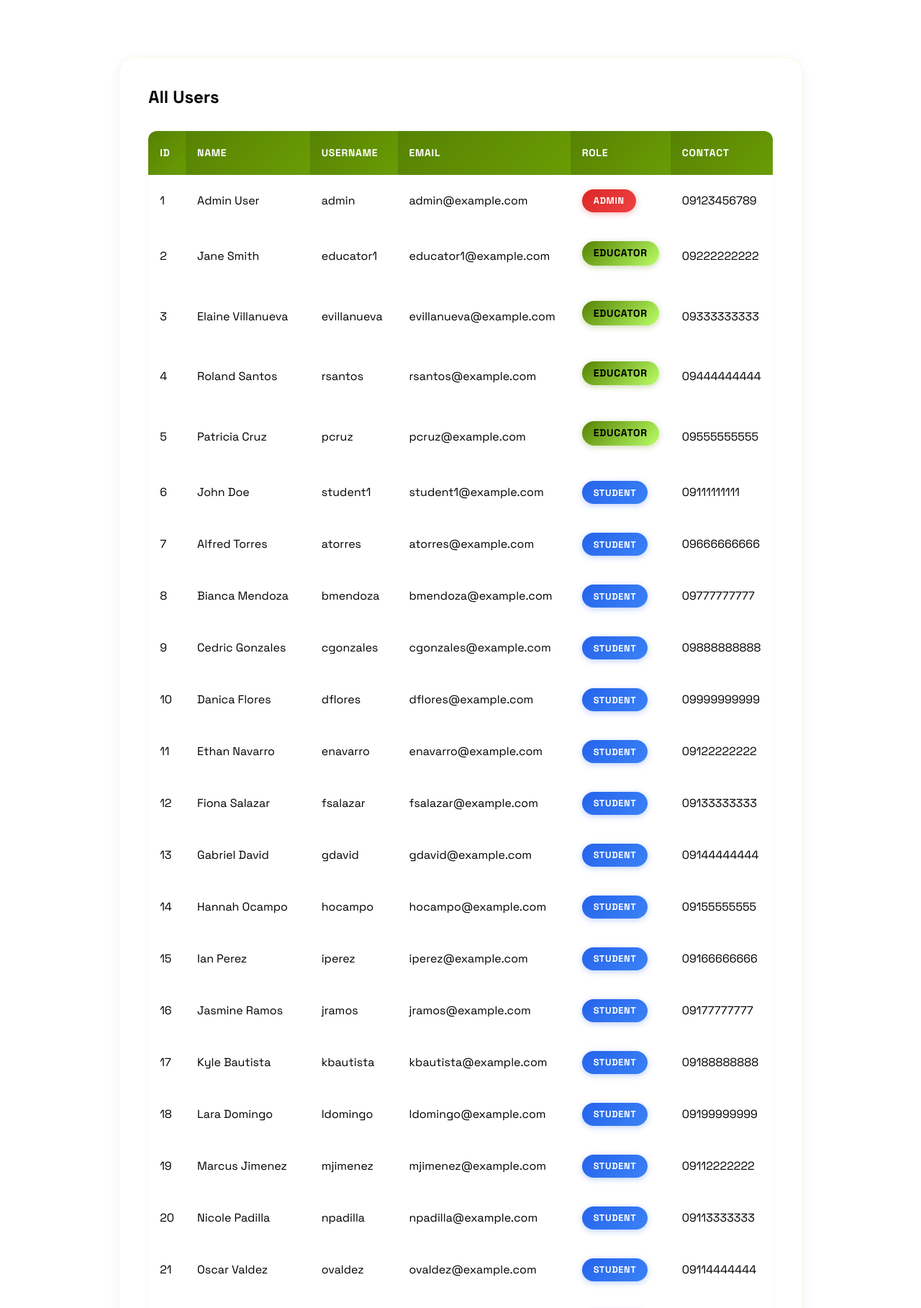
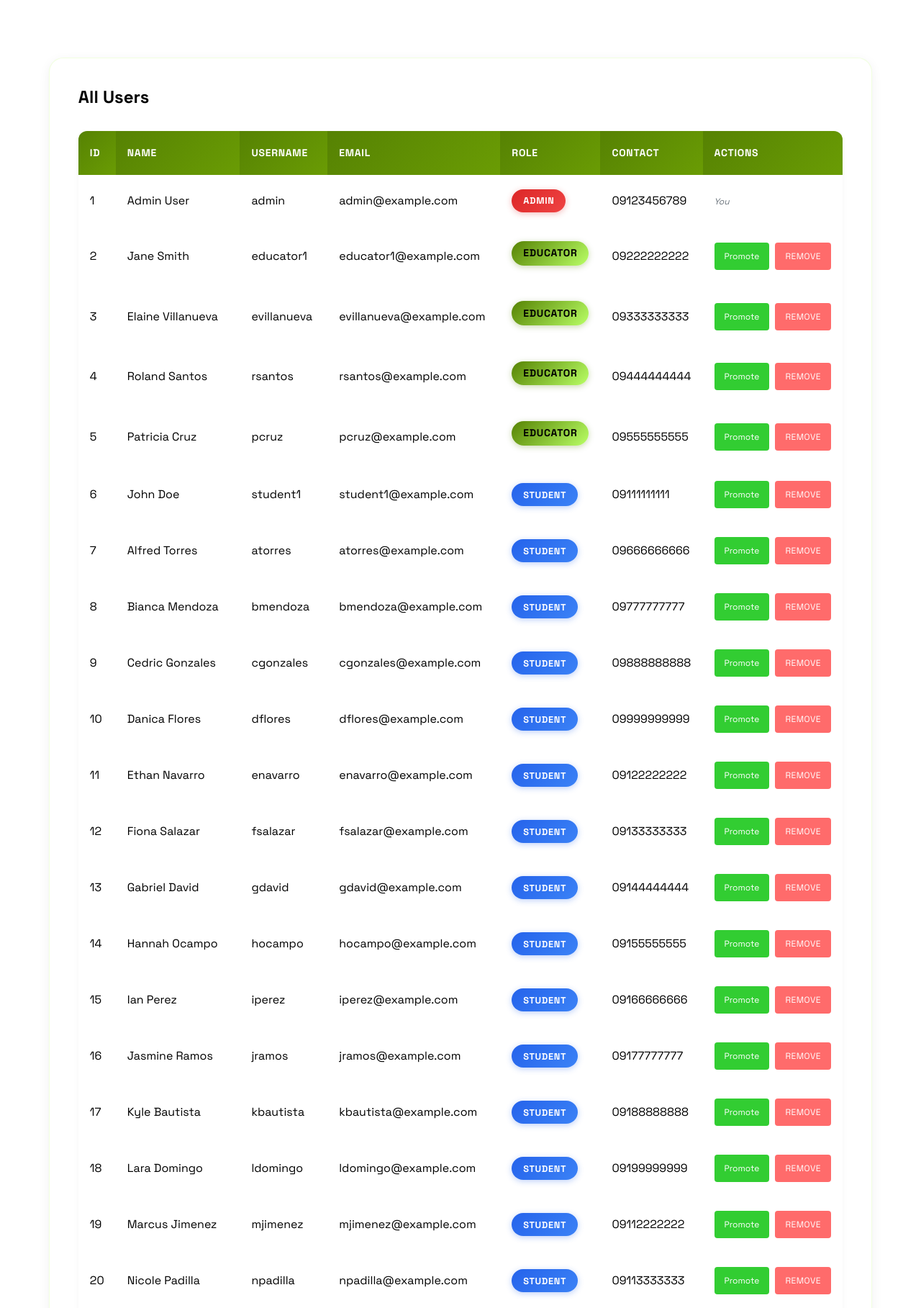
Before and after one commit to nemzki/Python-Planify-LessonPlanner, a Flask app: page /admin/users in a window 1280 px wide. Shown: the part 139-1956 px from the top of the page at 72% size. Run offline with Flask 3, Linux system fonts and the light colour scheme; a user stored in the database is signed in.

Commit message:
fixed-remove-and-promote-users-route

```diff
--- a/routes.py
+++ b/routes.py
@@ -1262,3 +1262,60 @@
 
     flash("Message deleted successfully.", "success")
     return redirect(url_for('admin_messages'))
+
+
+# ==========================================
+# ADMIN - USER MANAGEMENT ACTIONS
+# ==========================================
+
+# PROMOTE USER TO ADMIN
+@app.route('/admin/user/<int:user_id>/promote', methods=['POST'])
+@login_required
+def promote_user(user_id):
+    if current_user.role != 'admin':
+        flash("Access denied.", "error")
+        return redirect(url_for('home'))
+
+    user = User.query.get_or_404(user_id)
+
+    # Prevent promoting yourself (redundant but safe)
+    if user.id == current_user.id:
+        flash("You cannot promote yourself.", "error")
+        return redirect(url_for('admin_users'))
+
+    # Check if user is already admin
+    if user.role == 'admin':
+        flash(f"{user.username} is already an admin.", "error")
+        return redirect(url_for('admin_users'))
+
+    # Promote user
+    user.role = 'admin'
+    db.session.commit()
+
+    flash(f"{user.username} has been promoted to admin!", "success")
+    return redirect(url_for('admin_users'))
+
+
+# REMOVE USER
+@app.route('/admin/user/<int:user_id>/remove', methods=['POST'])
+@login_required
+def remove_user(user_id):
+    if current_user.role != 'admin':
+        flash("Access denied.", "error")
+        return redirect(url_for('home'))
+
+    user = User.query.get_or_404(user_id)
+
+    # Prevent removing yourself
+    if user.id == current_user.id:
+        flash("You cannot remove yourself.", "error")
+        return redirect(url_for('admin_users'))
+
+    username = user.username
+
+    # Delete user (cascade will handle related records)
+    db.session.delete(user)
+    db.session.commit()
+
+    flash(f"User '{username}' has been removed successfully.", "success")
+    return redirect(url_for('admin_users'))
--- a/templates/admin_users.html
+++ b/templates/admin_users.html
@@ -15,6 +15,7 @@
                 <th>Email</th>
                 <th>Role</th>
                 <th>Contact</th>
+                <th>Actions</th>
             </tr>
         </thead>
         <tbody>
@@ -26,6 +27,25 @@
                 <td>{{ user.email }}</td>
                 <td><span class="role-badge {{ user.role }}">{{ user.role }}</span></td>
                 <td>{{ user.contact_number }}</td>
+                <td class="actions-cell">
+                    {% if user.id != current_user.id %}
+                        <div class="action-buttons">
+                            <!-- Promote Button (only show if user is not already admin) -->
+                            {% if user.role != 'admin' %}
+                            <form action="{{ url_for('promote_user', user_id=user.id) }}" method="POST" onsubmit="return confirm('Are you sure you want to promote {{ user.username }} to admin?');">
+                                <button type="submit" class="action-btn promote-btn">Promote</button>
+                            </form>
+                            {% endif %}
+
+                            <!-- Remove Button -->
+                            <form action="{{ url_for('remove_user', user_id=user.id) }}" method="POST" onsubmit="return confirm('Are you sure you want to remove {{ user.username }}? This action cannot be undone.');">
+                                <button type="submit" class="action-btn remove-btn">Remove</button>
+                            </form>
+                        </div>
+                    {% else %}
+                        <span class="text-muted">You</span>
+                    {% endif %}
+                </td>
             </tr>
             {% endfor %}
         </tbody>
@@ -33,4 +53,67 @@
 
     <a href="{{ url_for('admin_home') }}" class="back-btn">Back to Dashboard</a>
 </div>
+
+<style>
+    .actions-cell {
+        padding: 8px;
+        text-align: center;
+    }
+
+    .action-buttons {
+        display: flex;
+        flex-direction: row;
+        gap: 8px;
+        align-items: center;
+        justify-content: center;
+    }
+
+    .action-buttons form {
+        margin: 0;
+    }
+
+    .action-btn {
+        padding: 5px 14px;
+        border: none;
+        border-radius: 4px;
+        cursor: pointer;
+        font-size: 12px;
+        font-weight: 500;
+        transition: all 0.2s ease;
+        white-space: nowrap;
+    }
+
+    .promote-btn {
+        background-color: #32CD32;
+        color: white;
+    }
+
+    .promote-btn:hover {
+        background-color: #28a428;
+        transform: translateY(-1px);
+        box-shadow: 0 2px 4px rgba(50, 205, 50, 0.3);
+    }
+
+    .remove-btn {
+        background-color: #FF6B6B;
+        color: white;
+    }
+
+    .remove-btn:hover {
+        background-color: #e63946;
+        transform: translateY(-1px);
+        box-shadow: 0 2px 4px rgba(255, 107, 107, 0.3);
+    }
+
+    .text-muted {
+        color: #6c757d;
+        font-style: italic;
+        font-size: 12px;
+    }
+
+    /* Ensure table cells are vertically centered */
+    .admin-table td {
+        vertical-align: middle;
+    }
+</style>
 {% endblock %}
```
